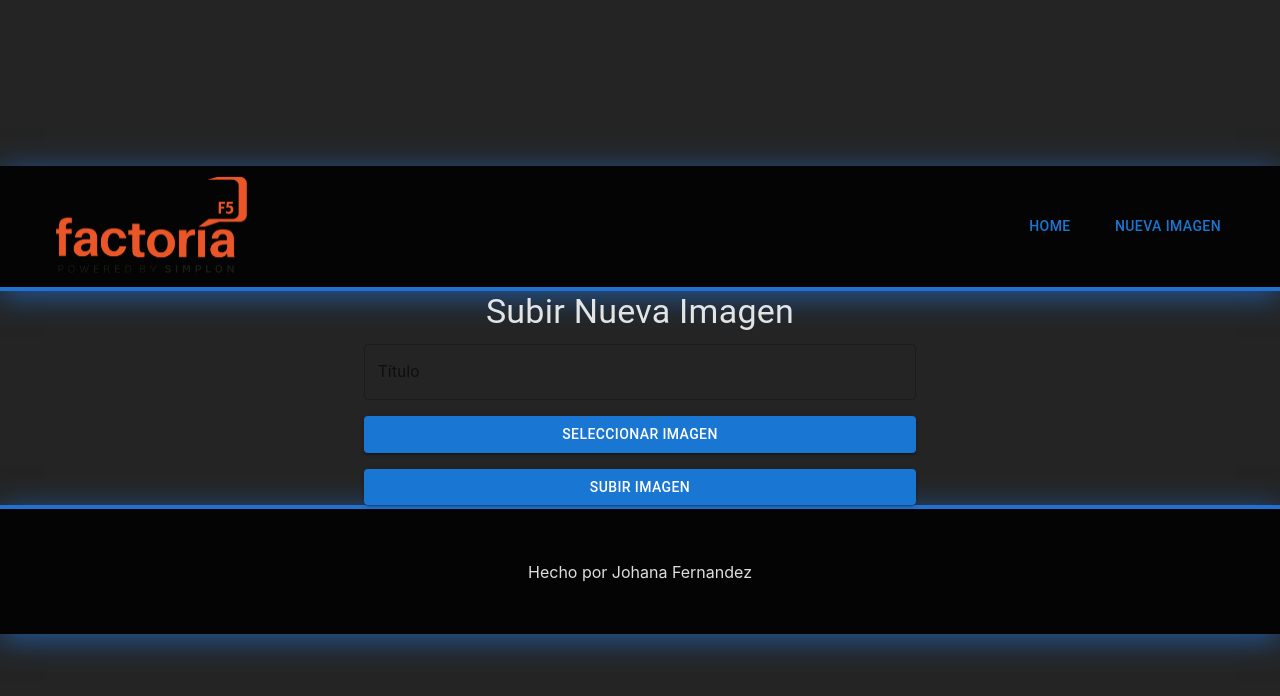
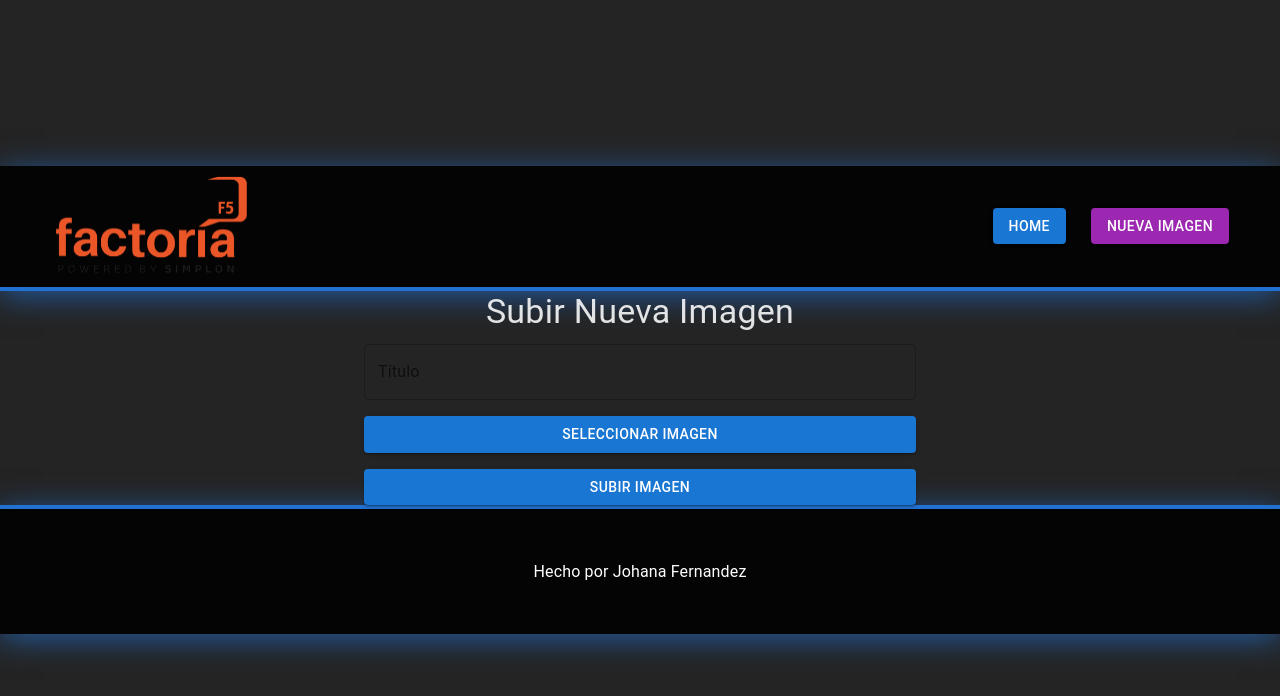
Before and after one commit to JohanaFernandezHernandez/ImagenFvorita, a React (Vite) app in the folder Front/: page /create in a window 1280 px wide. Shown: the top 696 px of the page. Built offline with nearby package versions, Linux system fonts and the light colour scheme; no server answers.

Commit message:
feat: Ajustes de estilos material ui

```diff
--- a/Front/src/Components/Cards/Card.css
+++ /dev/null
@@ -1,38 +0,0 @@
-.card{
-    width: 400px;
-    height: 400px;
-    border: 5px solid var(--FrontEnd, #6BD1FF);
-    /* box-shadow: 0px 0px 17px 8px #6BD1FF inset; */
-    border-radius: 15px;
-
-}
-
-.imagen-card{
-    width: 100%;
-    border-radius: 15px;
-    object-fit: cover;
-    height: 100%;
-
-}
-.title-imagen{
-    margin: 5px;
-
-}
-
-.container-button{
-    display: flex;
-    justify-content: space-around;
-    border-top: 5px solid var(--FrontEnd, #6BD1FF);
-    padding: 5px;
-}
-
-.button-card{
-    display: flex;
-    align-items: center;
-    justify-content: center;
-    gap: 20px;
-    font-size: 16px;
-    font-weight: 800;
-    cursor: pointer;
-
-}
--- a/Front/src/Components/Footer/Footer.css
+++ /dev/null
@@ -1,11 +0,0 @@
-.container-footer{
-    display: flex;
-    align-items: center;
-    justify-content: center;
-    height: 125px;
-    background-color: #000000E5 ;
-    border-top: 4px solid var(--Blue, #2271D1);
-    box-shadow: 0px 5px 29px 0px #2271D1B2;
-
-
-}
--- a/Front/src/Components/Footer/Footer.jsx
+++ b/Front/src/Components/Footer/Footer.jsx
@@ -1,11 +1,22 @@
-
-import './Footer.css'
+import { Box, Typography } from "@mui/material";
 
 export const Footer = () => {
-
-return(
-<footer className="container-footer">
-    <span>Hecho por Johana Fernandez</span>
-</footer>
-)
-}
+  return (
+    <Box
+      component="footer"
+      sx={{
+        display: "flex",
+        alignItems: "center",
+        justifyContent: "center",
+        height: "125px",
+        backgroundColor: "#000000E5",
+        borderTop: "4px solid #2271D1",
+        boxShadow: "0px 5px 29px 0px #2271D1B2",
+      }}
+    >
+      <Typography variant="body1" color="white">
+        Hecho por Johana Fernandez
+      </Typography>
+    </Box>
+  );
+};
--- a/Front/src/Components/Header/Header.css
+++ /dev/null
@@ -1,23 +0,0 @@
-.container-header{
-    display: flex;
-    justify-content: space-between;
-    align-items: center;
-    height: 125px;
-    background-color: #000000E5;
-    width: 100%;
-    padding: 0px 51px;
-    box-sizing: border-box;
-    border-bottom: 4px solid var(--Blue, #2271D1);
-    box-shadow: 0px 5px 29px 0px #2271D1B2;
-}
-
-.container-nav{
-    display: flex;
-    gap: 25px;
-}
-
-
-
-.Logo{
-    width: 200px;
-}
--- a/Front/src/Components/Header/Header.jsx
+++ b/Front/src/Components/Header/Header.jsx
@@ -1,36 +1,44 @@
 import { useNavigate } from "react-router-dom";
-// import IconAlura from "../../assets/svg/IconArura"
-// import { Button } from "../Button/Button";
-import './Header.css';
-import { Button } from '@mui/material';
+import { Button, Box } from "@mui/material";
 import Logo from "../../assets/Logo.png";
 
+export const Header = () => {
+  const navigate = useNavigate();
 
-export const Header = () => {
-    const navigate = useNavigate();
+  const handleHomeClick = () => {
+    navigate("/");
+  };
 
-    const onclick = () => {
-        navigate('/')
+  const handleCreateImageClick = () => {
+    navigate("/create");
+  };
 
-    };
+  return (
+    <Box
+      component="header"
+      sx={{
+        display: "flex",
+        justifyContent: "space-between",
+        alignItems: "center",
+        height: "125px",
+        backgroundColor: "#000000E5",
+        width: "100%",
+        padding: "0px 51px",
+        boxSizing: "border-box",
+        borderBottom: "4px solid #2271D1",
+        boxShadow: "0px 5px 29px 0px #2271D1B2",
+      }}
+    >
+      <Box component="img" src={Logo} alt="Logo" sx={{ width: "200px" }} />
 
-    const onclickVideo = () => {
-       navigate('/create')
-    };
-
-
-
-
-return(
-
-<header className="container-header">
-    <img className="Logo" alt="logo" src={Logo}/>
-    <nav className="container-nav">
-        <Button onClick={onclick}>Home</Button>
-        <Button onClick={onclickVideo}>Nueva Imagen</Button>
-
-    </nav>
-
-</header>
-)
-}
+      <Box sx={{ display: "flex", gap: "25px" }}>
+        <Button variant="contained" color="primary" onClick={handleHomeClick}>
+          Home
+        </Button>
+        <Button variant="contained" color="secondary" onClick={handleCreateImageClick}>
+          Nueva Imagen
+        </Button>
+      </Box>
+    </Box>
+  );
+};
--- a/Front/src/pages/HomePage/HomePage.css
+++ b/Front/src/pages/HomePage/HomePage.css
@@ -8,4 +8,5 @@
     justify-content: space-around;
     gap: 30px;
     align-items: center;
+    margin: 20px auto;
 }
--- a/Front/src/pages/HomePage/HomePage.jsx
+++ b/Front/src/pages/HomePage/HomePage.jsx
@@ -4,7 +4,8 @@ import { Card, Header } from "../../Components";
 import "./HomePage.css";
 import Flor from "../../assets/Flor.jpg";
 import Flor2 from "../../assets/Flor2.avif";
-import Swal from 'sweetalert2';
+import Swal from "sweetalert2";
+import { Typography, Box } from "@mui/material";
 
 export const HomePage = () => {
   const [images, setImages] = useState([]);
@@ -27,31 +28,31 @@ export const HomePage = () => {
   //Eliminar Imagen
   const handleDelete = async (id) => {
     Swal.fire({
-      title: '¿Seguro que quieres eliminar esta imagen?',
-      text: 'Esta acción no se puede deshacer',
-      icon: 'warning',
+      title: "¿Seguro que quieres eliminar esta imagen?",
+      text: "Esta acción no se puede deshacer",
+      icon: "warning",
       showCancelButton: true,
-      confirmButtonColor: '#d33',
-      cancelButtonColor: '#3085d6',
-      confirmButtonText: 'Sí, eliminar',
-      cancelButtonText: 'Cancelar'
+      confirmButtonColor: "#d33",
+      cancelButtonColor: "#3085d6",
+      confirmButtonText: "Sí, eliminar",
+      cancelButtonText: "Cancelar",
     }).then(async (result) => {
       if (result.isConfirmed) {
         try {
           await deleteImage(id);
           Swal.fire({
-            title: '¡Eliminado!',
-            text: 'La imagen ha sido eliminada con éxito.',
-            icon: 'success',
-            confirmButtonText: 'Aceptar'
+            title: "¡Eliminado!",
+            text: "La imagen ha sido eliminada con éxito.",
+            icon: "success",
+            confirmButtonText: "Aceptar",
           });
           fetchImages();
         } catch (error) {
           Swal.fire({
-            title: 'Error',
-            text: 'Hubo un problema al eliminar la imagen.',
-            icon: 'error',
-            confirmButtonText: 'Aceptar'
+            title: "Error",
+            text: "Hubo un problema al eliminar la imagen.",
+            icon: "error",
+            confirmButtonText: "Aceptar",
           });
         }
       }
@@ -64,24 +65,28 @@ export const HomePage = () => {
       const response = await updateImage(id, title, file);
       if (response) {
         Swal.fire({
-          title: '¡Actualizado!',
-          text: 'La imagen ha sido actualizada con éxito.',
-          icon: 'success',
-          confirmButtonText: 'Aceptar'
+          title: "¡Actualizado!",
+          text: "La imagen ha sido actualizada con éxito.",
+          icon: "success",
+          confirmButtonText: "Aceptar",
         });
         await fetchImages(); // Refrescar la lista de imágenes
       }
     } catch (error) {
       Swal.fire({
-        title: 'Error',
-        text: 'Hubo un problema al actualizar la imagen.',
-        icon: 'error',
-        confirmButtonText: 'Aceptar'
+        title: "Error",
+        text: "Hubo un problema al actualizar la imagen.",
+        icon: "error",
+        confirmButtonText: "Aceptar",
       });
     }
   };
 
   return (
+    <>
+      <Box>
+        <Typography>Guarda tus imagenes Favoritas</Typography>
+      </Box>
       <section className="container-card">
         {images.map((imagen) => (
           <Card
@@ -94,5 +99,6 @@ export const HomePage = () => {
           />
         ))}
       </section>
+    </>
   );
 };
```
Also changed, not shown: Front/src/Components/Cards/Card.jsx (+49 -66 lines), Front/src/pages/CreateImage/CreateImage.css (deleted, +0 -126 lines), 5 other files (tests, documents, lock files or other folders). Lines whose indentation alone changed are shown as unchanged.
